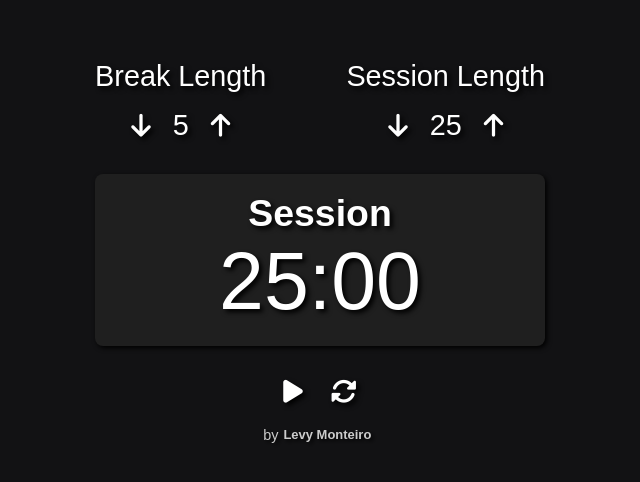
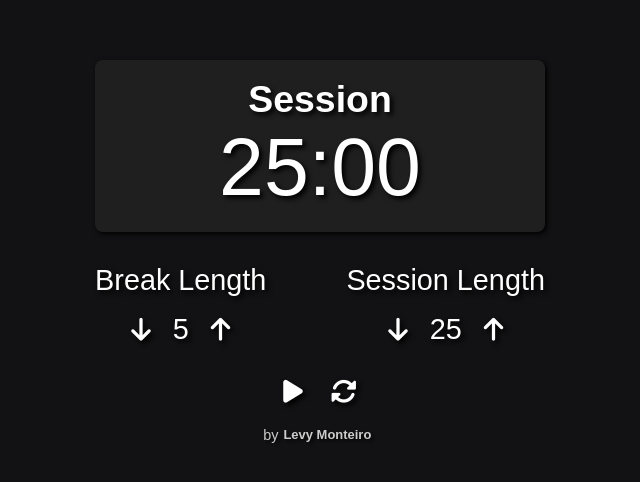
Before and after one commit to LevyMonteiro/timer, a React (Vite) app: page / in a window 1280 px wide. Shown: the part 146-628 px from the top of the page, without its empty margins (320-960 px from the left). Built offline with nearby package versions, Linux system fonts and the light colour scheme.

Commit message:
create Controls element

```diff
--- a/src/components/App.jsx
+++ b/src/components/App.jsx
@@ -1,19 +1,16 @@
 import '../styles/App.css';
-import { Timer } from './timer';
+import Display from './Display';
+import Controls from './Controls';
 import { Footer } from './footer';
 
-function App() {
+export default function App() {
   return (
     <div className='wrapper'>
-      <main>
-        <Timer />
-      </main>
-
-      <footer>
-        <Footer />
-      </footer>
+      <Display />
+      <Controls />
+      <Footer />
     </div>
   );
 }
 
-export default App;
+export {};
--- a/src/components/timer.jsx
+++ b/src/components/Controls.jsx
@@ -1,13 +1,9 @@
-import { useEffect, useState } from 'react';
-import '../styles/timer.css';
+import { useState } from 'react';
 
-function Timer() {
+function Controls() {
   const [breakLength, setBreakLength] = useState(5);
   const [sessionLength, setSessionLength] = useState(25);
-  const [timeLeft, setTimeLeft] = useState(1500);
   const [play, setPlay] = useState(false);
-  const [timingType, setTimingType] = useState('Session');
-  const [timeout, seTTimeout] = useState();
 
   const handleBreakDecrease = () => {
     if (breakLength > 1) {
@@ -45,19 +41,6 @@ function Timer() {
     }
   };
 
-  const notifier = {
-    getPermission: async () => {
-      const permission = await Notification.requestPermission();
-
-      if (permission !== 'granted') {
-        throw new Error('Notifications permition denied!');
-      }
-    },
-    notify: async (title, body) => {
-      new Notification(title, { body, icon: '../relogio.png' });
-    },
-  };
-
   const handlePlay = async () => {
     clearTimeout(timeout);
     setPlay(!play);
@@ -81,61 +64,6 @@ function Timer() {
     setBreakLength(5);
     setSessionLength(25);
   };
-
-  const resetTimer = () => {
-    const audio = document.getElementById('beep');
-
-    if (timeLeft === 0) {
-      setTimeout(() => {
-        if (timingType === 'Session') {
-          setTimeLeft(breakLength * 60);
-          setTimingType('Break');
-          notifier.notify(
-            'Session over',
-            'Time for a break, catch some air and stretch your body!',
-          );
-          audio.play();
-        } else if (timingType === 'Break') {
-          setTimeLeft(sessionLength * 60);
-          setTimingType('Session');
-          notifier.notify(
-            'Break over',
-            "Let's refocus and eliminate distractions!",
-          );
-          audio.play();
-        }
-      }, 0);
-    }
-  };
-
-  const clock = () => {
-    if (play) {
-      if (timeLeft > 0) {
-        seTTimeout(
-          setTimeout(
-            () => setTimeLeft((prevTimeLeft) => prevTimeLeft - 1),
-            1000,
-          ),
-        );
-      }
-      resetTimer();
-    } else {
-      clearTimeout(timeout);
-    }
-  };
-
-  useEffect(() => {
-    clock();
-  }, [play, timeLeft]);
-
-  function timeFormatter() {
-    const minutes = Math.floor(timeLeft / 60);
-    const seconds = timeLeft - minutes * 60;
-    const formattedMinutes = minutes < 10 ? `0${minutes}` : minutes;
-    const formattedSeconds = seconds < 10 ? `0${seconds}` : seconds;
-
-    return `${formattedMinutes}:${formattedSeconds}`;
-  }
 
   return (
     <>
@@ -188,11 +116,6 @@ function Timer() {
       </div>
 
       <div className='secondRow'>
-        <div id='timer-label'>
-          <div className={timeLeft <= 30 ? 'red countdown' : 'countdown'}>
-            <h3>{timingType}</h3>
-            <div id='time-left'>{timeFormatter()}</div>
-          </div>
         <div className='btnRow'>
           <button className='btn' id='start_stop' onClick={handlePlay}>
             <i className={!play ? 'fa-solid fa-play' : 'fa-solid fa-pause'} />
@@ -202,15 +125,8 @@ function Timer() {
           </button>
         </div>
       </div>
-      </div>
-
-      <audio
-        id='beep'
-        preload='auto'
-        src='https://raw.githubusercontent.com/freeCodeCamp/cdn/master/build/testable-projects-fcc/audio/BeepSound.wav'
-      />
     </>
   );
 }
 
-export { Timer };
+export default Controls;
--- /dev/null
+++ b/src/components/Display.jsx
@@ -0,0 +1,96 @@
+import { useEffect, useState } from 'react';
+import '../styles/timer.css';
+
+function Display() {
+  const [timeLeft, setTimeLeft] = useState(1500);
+  const play = '';
+  const [timingType, setTimingType] = useState('Session');
+  const [timeout, seTTimeout] = useState();
+
+  const notifier = {
+    getPermission: async () => {
+      const permission = await Notification.requestPermission();
+
+      if (permission !== 'granted') {
+        throw new Error('Notifications permition denied!');
+      }
+    },
+    notify: async (title, body) => {
+      new Notification(title, { body, icon: '../relogio.png' });
+    },
+  };
+
+  const resetTimer = () => {
+    const audio = document.getElementById('beep');
+
+    if (timeLeft === 0) {
+      setTimeout(() => {
+        if (timingType === 'Session') {
+          setTimeLeft(breakLength * 60);
+          setTimingType('Break');
+          notifier.notify(
+            'Session over',
+            'Time for a break, catch some air and stretch your body!',
+          );
+          audio.play();
+        } else if (timingType === 'Break') {
+          setTimeLeft(sessionLength * 60);
+          setTimingType('Session');
+          notifier.notify(
+            'Break over',
+            "Let's refocus and eliminate distractions!",
+          );
+          audio.play();
+        }
+      }, 0);
+    }
+  };
+
+  const clock = () => {
+    if (play) {
+      if (timeLeft > 0) {
+        seTTimeout(
+          setTimeout(
+            () => setTimeLeft((prevTimeLeft) => prevTimeLeft - 1),
+            1000,
+          ),
+        );
+      }
+      resetTimer();
+    } else {
+      clearTimeout(timeout);
+    }
+  };
+
+  useEffect(() => {
+    clock();
+  }, [play, timeLeft]);
+
+  function timeFormatter() {
+    const minutes = Math.floor(timeLeft / 60);
+    const seconds = timeLeft - minutes * 60;
+    const formattedMinutes = minutes < 10 ? `0${minutes}` : minutes;
+    const formattedSeconds = seconds < 10 ? `0${seconds}` : seconds;
+
+    return `${formattedMinutes}:${formattedSeconds}`;
+  }
+
+  return (
+    <>
+      <div id='timer-label'>
+        <div className={timeLeft <= 30 ? 'red countdown' : 'countdown'}>
+          <h3>{timingType}</h3>
+          <div id='time-left'>{timeFormatter()}</div>
+        </div>
+      </div>
+
+      <audio
+        id='beep'
+        preload='auto'
+        src='https://raw.githubusercontent.com/freeCodeCamp/cdn/master/build/testable-projects-fcc/audio/BeepSound.wav'
+      />
+    </>
+  );
+}
+
+export default Display;
```
Lines whose indentation alone changed are shown as unchanged.
